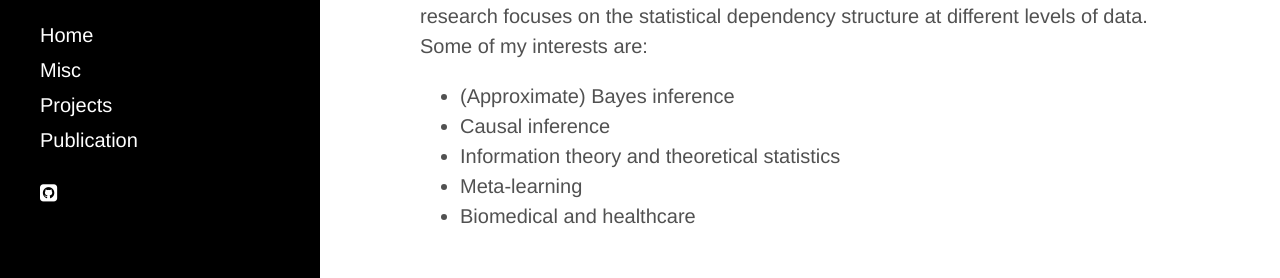
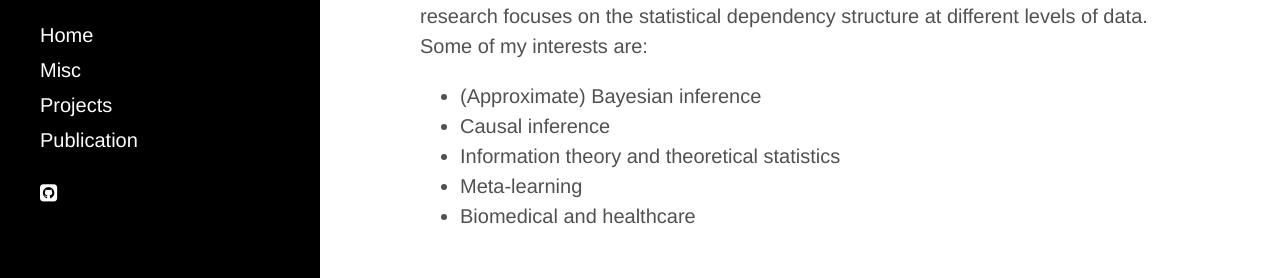
Before and after one commit to mingzhang-yin/mingzhang-yin.github.io, a Jekyll site: the page built from index.md, in a window 1280 px wide. Shown: the part 319-597 px from the top of the page. Built offline with Jekyll 4.4.1, drawn with Linux system fonts in a browser that asks for light colours; nearby versions of some CDN libraries.

Commit message:
Update index.md

```diff
--- a/index.md
+++ b/index.md
@@ -17,7 +17,7 @@ title: Home
   <p> I am broadly interested in Bayesian statistics and machine learning. My Ph.D. research focuses on the statistical dependency structure at different levels of data. Some of my interests are: </p>
   <p>
   <ul>
-   <li> (Approximate) Bayes inference </li>
+   <li> (Approximate) Bayesian inference </li>
    <li> Causal inference </li>
    <li> Information theory and theoretical statistics  </li>
    <li> Meta-learning </li>
```
